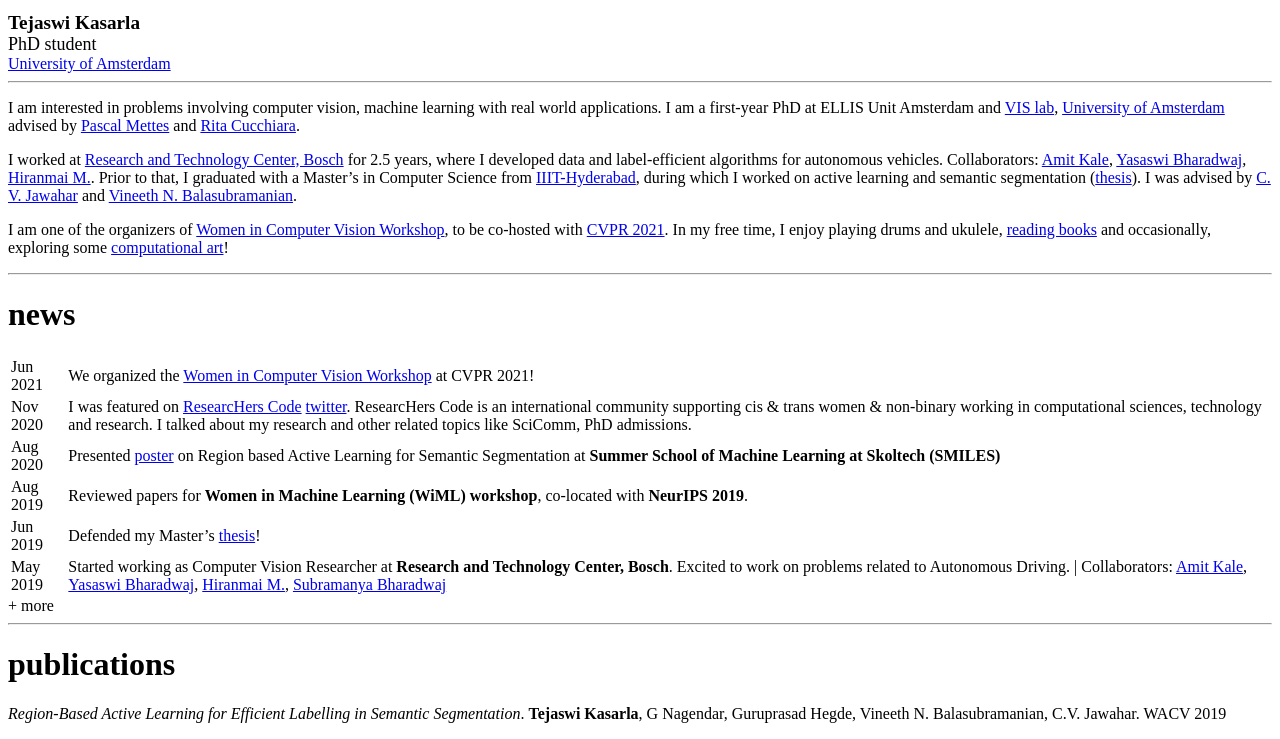
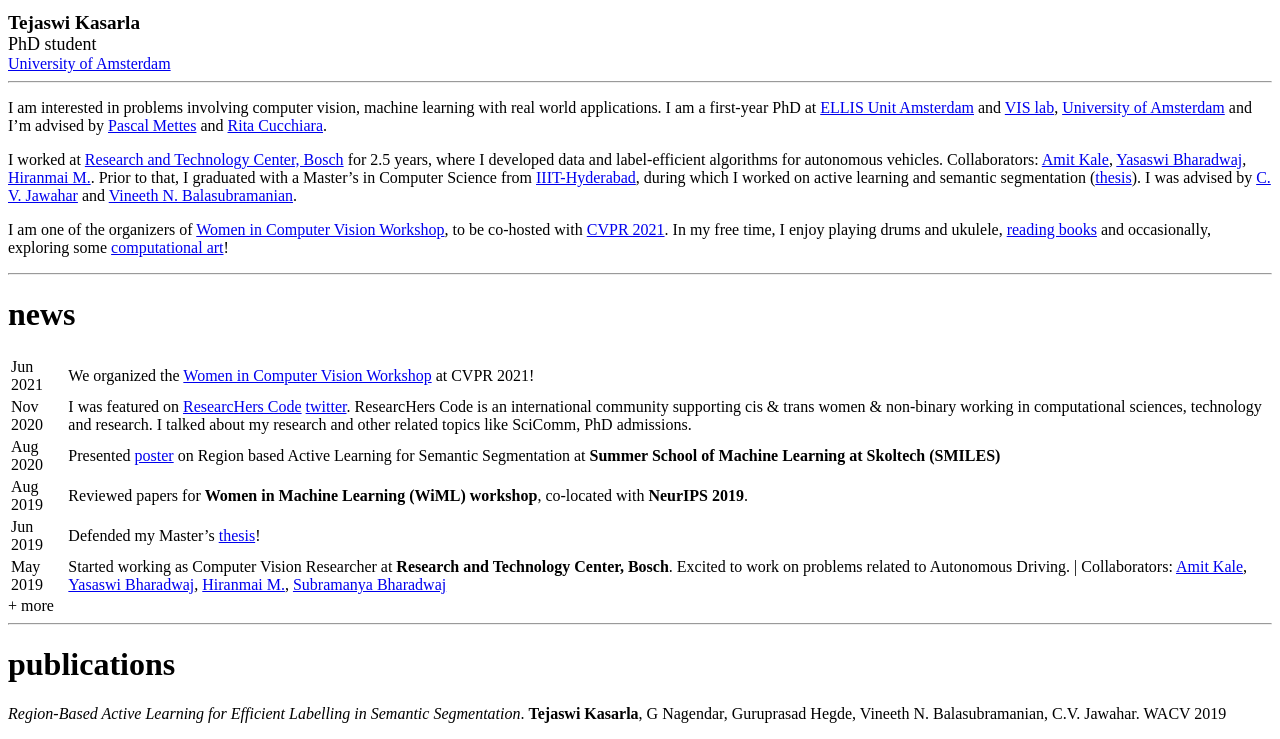
Before and after one commit to tkasarla/tkasarla.github.io, a Jekyll site: the page built from index.md, in a window 1280 px wide and 900 px high, scrolled down 606 px, cut to the strip 161-900 px from the top of the window. Built offline with Jekyll 4.4.1, drawn with Linux system fonts in a browser that asks for light colours.

Commit message:
updated main page

```diff
--- a/index.md
+++ b/index.md
@@ -26,7 +26,7 @@
 <a name="/bio"></a>
 
 
-I am interested in problems involving computer vision, machine learning with real world applications. I am a first-year PhD at ELLIS Unit Amsterdam and [VIS lab](https://ivi.fnwi.uva.nl/vislab/), [University of Amsterdam](https://www.uva.nl/en) advised by [Pascal Mettes](https://staff.fnwi.uva.nl/p.s.m.mettes/index.html) and [Rita Cucchiara](http://personale.unimore.it/Rubrica/dettaglio/cucchiara).
+I am interested in problems involving computer vision, machine learning with real world applications. I am a first-year PhD at [ELLIS Unit Amsterdam](https://ivi.fnwi.uva.nl/ellis/) and [VIS lab](https://ivi.fnwi.uva.nl/vislab/), [University of Amsterdam](https://www.uva.nl/en) and I'm advised by [Pascal Mettes](https://staff.fnwi.uva.nl/p.s.m.mettes/index.html) and [Rita Cucchiara](http://personale.unimore.it/Rubrica/dettaglio/cucchiara).
 
 I worked at [Research and Technology Center, Bosch](https://www.bosch.com/research/about-research/research-locations/) for 2.5 years, where I developed data and label-efficient algorithms for autonomous vehicles. Collaborators: [Amit Kale](https://www.linkedin.com/in/kaleamit/), [Yasaswi Bharadwaj](https://www.linkedin.com/in/yasaswi-bharadwaj-katta-87647555), [Hiranmai M.](https://www.linkedin.com/in/hiranmai-4b0a3398/). Prior to that, I graduated with a Master's in Computer Science from [IIIT-Hyderabad](https://www.iiit.ac.in), during which I worked on active learning and semantic segmentation ([thesis](http://web2py.iiit.ac.in/research_centres/publications/view_publication/mastersthesis/769)). I was advised by [C. V. Jawahar](http://faculty.iiit.ac.in/~jawahar/) and [Vineeth N. Balasubramanian](https://www.iith.ac.in/~vineethnb/).
 
```
